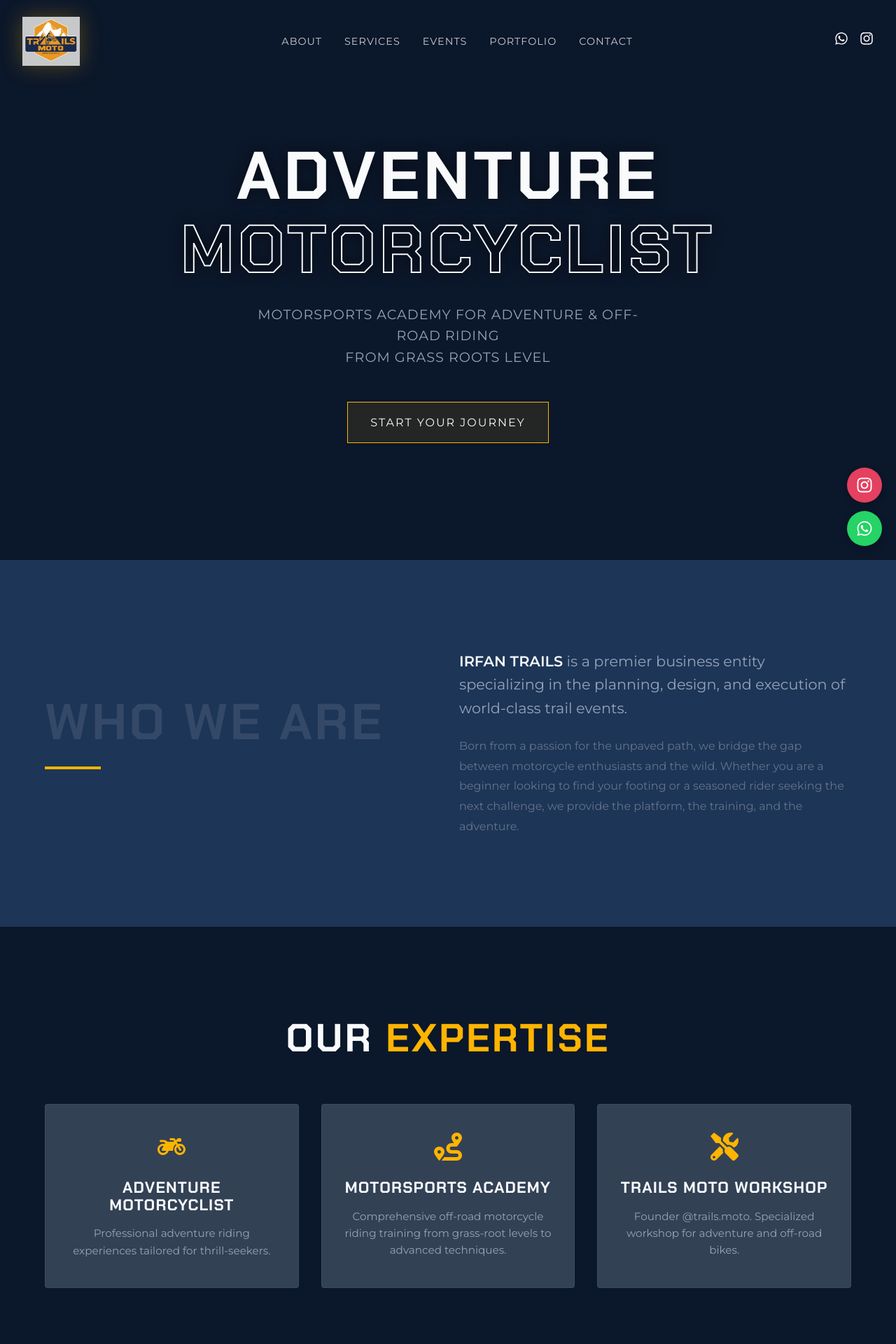
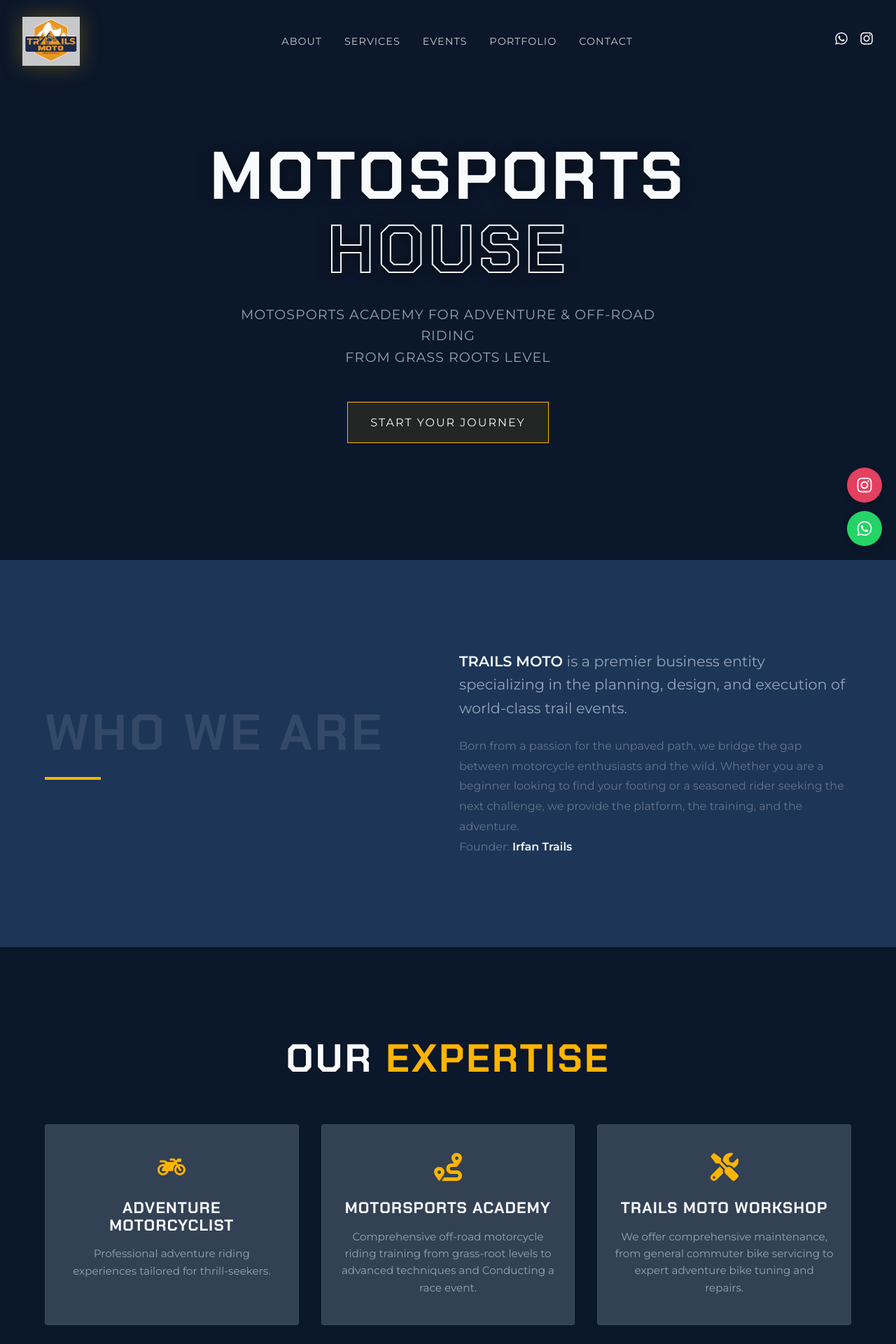
Before and after one commit to ilyasyuva20/irfan.trails, a React (Vite) app: page / in a window 1280 px wide. Shown: the top 1920 px of the page at 70% size. Built offline with nearby package versions, Linux system fonts and the light colour scheme.

Commit message:
chore: Update branding from 'Irfan Trails' to 'Trails Moto' across components, contact information, and metadata.

```diff
--- a/index.html
+++ b/index.html
@@ -1,13 +1,16 @@
 <!doctype html>
 <html lang="en">
+
 <head>
   <meta charset="UTF-8" />
-    <link rel="icon" type="image/svg+xml" href="/vite.svg" />
+  <link rel="icon" type="image/svg+xml" href="/trailsmoto.svg" />
   <meta name="viewport" content="width=device-width, initial-scale=1.0" />
-    <title>irfan.trails</title>
+  <title>Trails Moto</title>
 </head>
+
 <body>
   <div id="root"></div>
   <script type="module" src="/src/main.jsx"></script>
 </body>
+
 </html>
--- a/src/components/About.jsx
+++ b/src/components/About.jsx
@@ -22,13 +22,16 @@
                     transition={{ duration: 0.8, delay: 0.2 }}
                 >
                     <p style={{ fontSize: 'clamp(1.1rem, 2vw, 1.3rem)', color: 'var(--text-secondary)', marginBottom: '1.5rem' }}>
-                        <span style={{ color: 'var(--text-primary)', fontWeight: 'bold' }}>IRFAN TRAILS</span> is a premier business entity specializing in the
+                        <span style={{ color: 'var(--text-primary)', fontWeight: 'bold' }}>TRAILS MOTO</span> is a premier business entity specializing in the
                         planning, design, and execution of world-class trail events.
                     </p>
                     <p style={{ fontSize: '1rem', color: 'var(--text-muted)', lineHeight: '1.8' }}>
                         Born from a passion for the unpaved path, we bridge the gap between motorcycle enthusiasts and the wild.
                         Whether you are a beginner looking to find your footing or a seasoned rider seeking the next challenge,
                         we provide the platform, the training, and the adventure.
+                    </p>
+                    <p style={{ fontSize: '1rem', color: 'var(--text-muted)', lineHeight: '1.8' }}>
+                        Founder: <span style={{ color: 'var(--text-primary)', fontWeight: 'bold' }}>Irfan Trails</span>
                     </p>
                 </motion.div>
             </div>
--- a/src/components/Contact.jsx
+++ b/src/components/Contact.jsx
@@ -73,7 +73,7 @@
 
                         <div style={{ display: 'flex', flexDirection: 'column', gap: '2rem' }}>
                             <ContactItem icon={<FaMapMarkerAlt />} title="Location" content={<a href="https://www.google.com/maps/place/Trails+Moto/@9.8515958,76.3278296,18.4z/data=!4m6!3m5!1s0x3b087100677142c9:0xfbb82cb78c7d25ed!8m2!3d9.8514092!4d76.3278542!16s%2Fg%2F11x6g58kl1?entry=ttu&g_ep=EgoyMDI2MDIxOC4wIKXMDSoASAFQAw%3D%3D" target="_blank" rel="noopener noreferrer" style={{ color: 'var(--text-secondary)', textDecoration: 'none' }} onMouseEnter={(e) => e.target.style.color = 'var(--accent-color)'} onMouseLeave={(e) => e.target.style.color = 'var(--text-secondary)'}>Trails Moto, Kochi, Kerala</a>} />
-                            <ContactItem icon={<FaEnvelope />} title="Email" content="irfancn86.io@gmail.com" />
+                            <ContactItem icon={<FaEnvelope />} title="Email" content="trails.moto@gmail.com" />
                             <ContactItem icon={<FaPhone />} title="Phone" content="+91 95625 84827" />
                         </div>
                     </motion.div>
--- a/src/components/FloatingActions.jsx
+++ b/src/components/FloatingActions.jsx
@@ -39,7 +39,7 @@
             <SocialButton
                 icon={<FaInstagram />}
                 color="#E4405F"
-                href="https://instagram.com/irfan.trails"
+                href="https://instagram.com/trails.moto"
                 label="Instagram"
             />
             {/* <SocialButton
--- a/src/components/Footer.jsx
+++ b/src/components/Footer.jsx
@@ -20,7 +20,7 @@
                         Curating the finest off-road and adventure motorcycling experiences. Master the terrain with us.
                     </p>
                     <div style={{ display: 'flex', gap: '1rem' }}>
-                        <SocialIcon icon={<FaInstagram />} href="https://instagram.com/irfan.trails" />
+                        <SocialIcon icon={<FaInstagram />} href="https://instagram.com/trails.moto" />
                         {/* <SocialIcon icon={<FaFacebookF />} href="https://facebook.com/irfan.trails" /> */}
                         <SocialIcon icon={<FaWhatsapp />} href="https://wa.me/+919562584827?text=I%20am%20interested%20to%20talk" />
                     </div>
@@ -50,7 +50,7 @@
                         </li>
                         <li style={{ display: 'flex', gap: '1rem', color: 'var(--text-secondary)', fontSize: '0.95rem' }}>
                             <FaEnvelope style={{ color: 'var(--accent-color)', flexShrink: 0 }} />
-                            <span>irfancn86.io@gmail.com</span>
+                            <span>trails.moto@gmail.com</span>
                         </li>
                     </ul>
                 </div>
--- a/src/components/Hero.jsx
+++ b/src/components/Hero.jsx
@@ -55,8 +55,8 @@
                         textShadow: '0 0 20px rgba(0,0,0,0.5)'
                     }}
                 >
-                    ADVENTURE <br />
-                    <span style={{ color: 'transparent', WebkitTextStroke: '2px var(--text-primary)' }}>MOTORCYCLIST</span>
+                    MOTOSPORTS <br />
+                    <span style={{ color: 'transparent', WebkitTextStroke: '2px var(--text-primary)' }}>HOUSE</span>
                 </motion.h1>
 
                 <motion.p
@@ -72,7 +72,7 @@
                         lineHeight: '1.6'
                     }}
                 >
-                    MOTORSPORTS ACADEMY FOR ADVENTURE & OFF-ROAD RIDING <br className="desktop-only" /> FROM GRASS ROOTS LEVEL
+                    MOTOSPORTS ACADEMY FOR ADVENTURE & OFF-ROAD RIDING <br className="desktop-only" /> FROM GRASS ROOTS LEVEL
                 </motion.p>
 
                 <motion.div
--- a/src/components/Navbar.jsx
+++ b/src/components/Navbar.jsx
@@ -85,7 +85,7 @@
                     <a href="https://wa.me/+919562584827?text=I%20am%20interested%20to%20talk" target="_blank" rel="noopener noreferrer">
                         <FaWhatsapp size={20} />
                     </a>
-                    <a href="https://instagram.com/irfan.trails" target="_blank" rel="noopener noreferrer">
+                    <a href="https://instagram.com/trails.moto" target="_blank" rel="noopener noreferrer">
                         <FaInstagram size={20} />
                     </a>
                 </div>
@@ -151,7 +151,7 @@
                             <a href="https://wa.me/+919562584827?text=I%20am%20interested%20to%20talk" target="_blank" rel="noopener noreferrer">
                                 <FaWhatsapp size={30} />
                             </a>
-                            <a href="https://instagram.com/irfan.trails" target="_blank" rel="noopener noreferrer">
+                            <a href="https://instagram.com/trails.moto" target="_blank" rel="noopener noreferrer">
                                 <FaInstagram size={30} />
                             </a>
                         </div>
--- a/src/components/Services.jsx
+++ b/src/components/Services.jsx
@@ -11,12 +11,12 @@
     {
         icon: <FaRoute size={40} />,
         title: "Motorsports Academy",
-        description: "Comprehensive off-road motorcycle riding training from grass-root levels to advanced techniques."
+        description: "Comprehensive off-road motorcycle riding training from grass-root levels to advanced techniques and Conducting a race event."
     },
     {
         icon: <FaTools size={40} />,
         title: "Trails Moto Workshop",
-        description: "Founder @trails.moto. Specialized workshop for adventure and off-road bikes."
+        description: "We offer comprehensive maintenance, from general commuter bike servicing to expert adventure bike tuning and repairs."
     }
 ];
 
```
Lines whose indentation alone changed are shown as unchanged.
